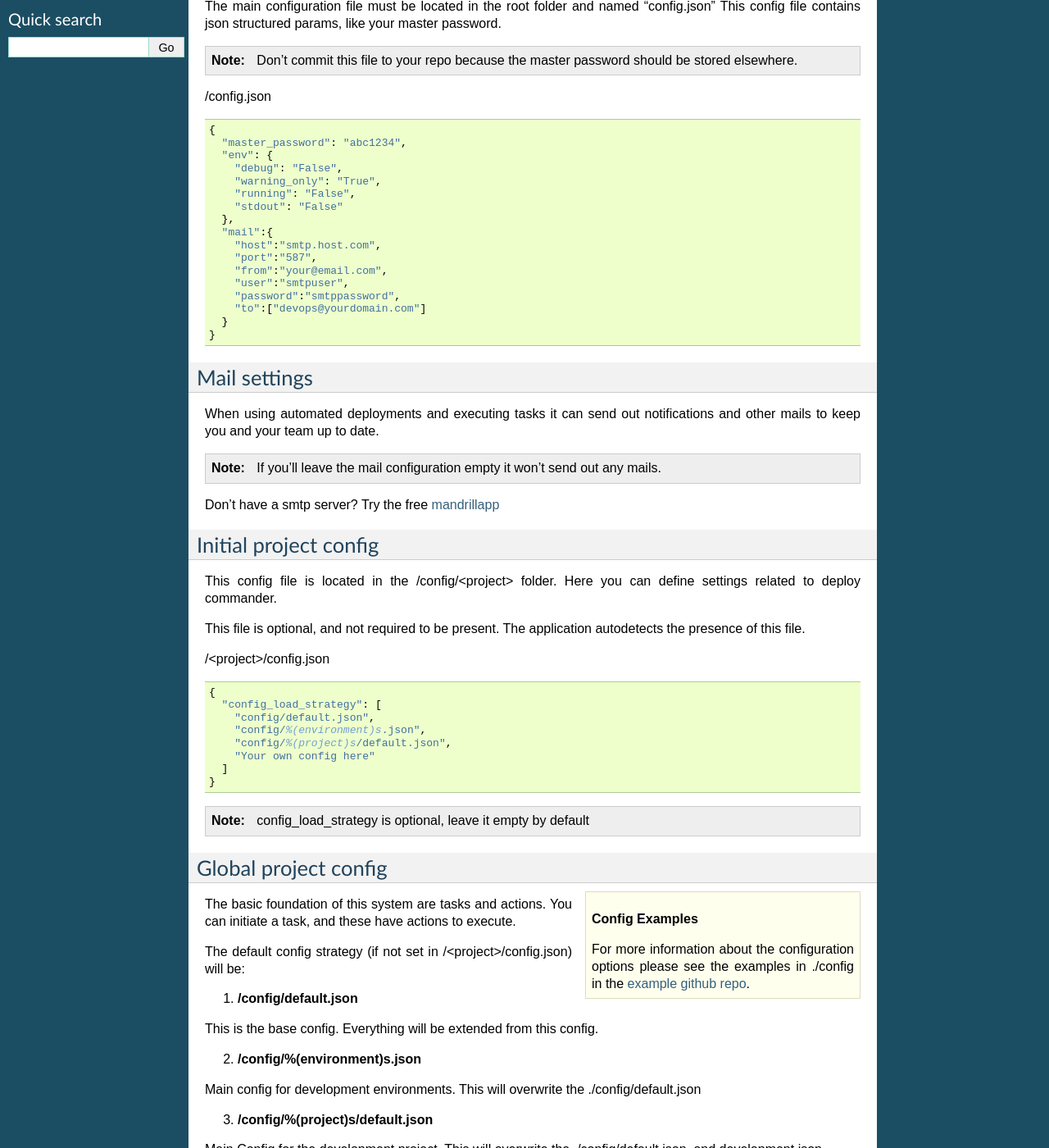
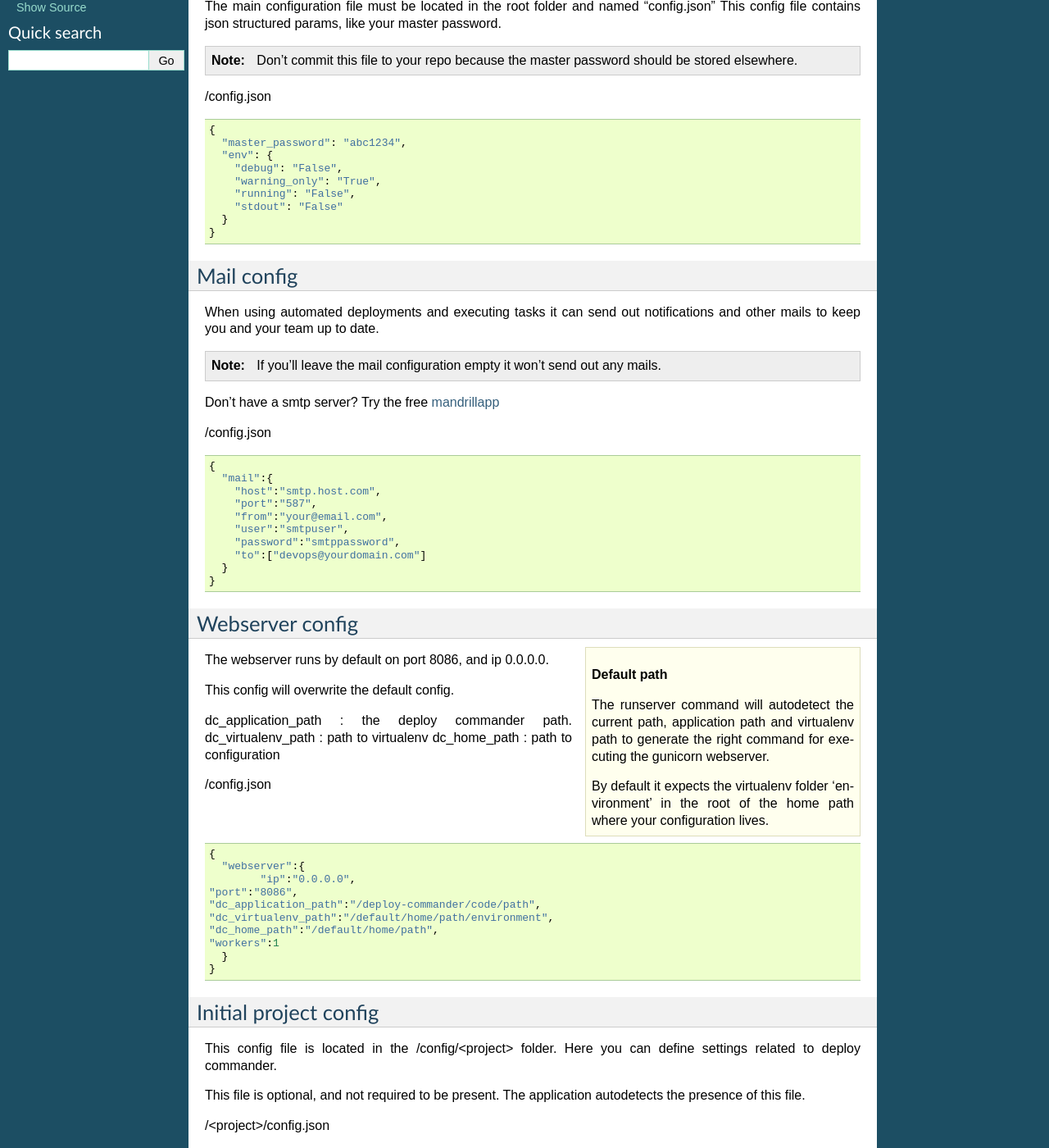
Before and after one commit to munstermedia/deploy-commander, a Sphinx documentation site: the page built from doc/config.txt, in a window 1280 px wide and 1400 px high, scrolled down 319 px. Shown: the whole window at 82% size. Built offline with Sphinx 7.4.7, drawn with Linux system fonts in a browser that asks for light colours; some of the changed text lies outside the part shown.

Commit message:
-	Modified runserver so the webserver can be configured - 	Added documentation for the webserver

```diff
--- a/doc/config.txt
+++ b/doc/config.txt
@@ -30,7 +30,23 @@ This config file contains json structured params, like your master password.
 	    "warning_only": "True",
 	    "running": "False",
 	    "stdout": "False"
-	  },
+	  }
+	}
+
+Mail config
+-----------
+
+When using automated deployments and executing tasks it can send out notifications and other mails to keep you and your team up to date.
+
+.. note:: If you'll leave the mail configuration empty it won't send out any mails.
+
+Don't have a smtp server? Try the free `mandrillapp <https://mandrillapp.com>`_
+
+/config.json
+
+::
+
+	{
 	  "mail":{
 	    "host":"smtp.host.com",
 	    "port":"587",
@@ -41,15 +57,39 @@ This config file contains json structured params, like your master password.
 	  }
 	}
 
-Mail settings
--------------
 
-When using automated deployments and executing tasks it can send out notifications and other mails to
-keep you and your team up to date.
+Webserver config
+----------------
 
-.. note:: If you'll leave the mail configuration empty it won't send out any mails.
+.. sidebar:: Default path
 
-Don't have a smtp server? Try the free `mandrillapp <https://mandrillapp.com>`_
+	The runserver command will autodetect the current path, application path and virtualenv path to generate the right command for executing the gunicorn webserver.
+
+	By default it expects the virtualenv folder 'environment' in the root of the home path where your configuration lives.
+
+The webserver runs by default on port 8086, and ip 0.0.0.0.
+
+This config will overwrite the default config.
+
+dc_application_path : the deploy commander path.
+dc_virtualenv_path : path to virtualenv
+dc_home_path : path to configuration
+
+
+/config.json
+
+::
+
+	{
+	  "webserver":{
+   		"ip":"0.0.0.0",
+    	"port":"8086",
+    	"dc_application_path":"/deploy-commander/code/path",
+    	"dc_virtualenv_path":"/default/home/path/environment",
+    	"dc_home_path":"/default/home/path",
+    	"workers":1
+	  }
+	}
 
 Initial project config
 ----------------------
```
Also changed, not shown: CHANGELOG.md (+4 -0 lines), doc/integration/bitbucket.txt (+28 -8 lines), doc/usage.txt (+8 -2 lines), 2 other files.
